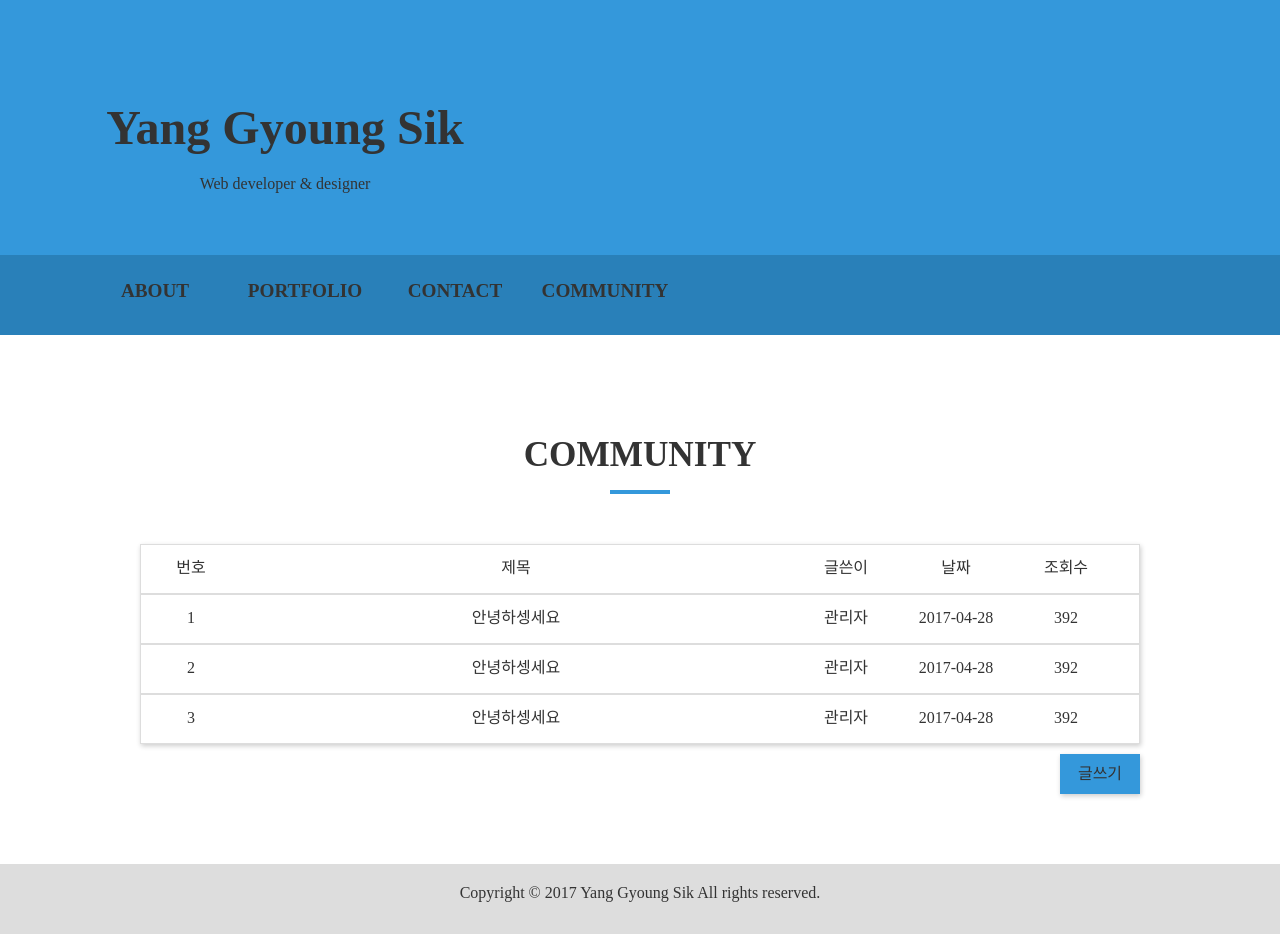
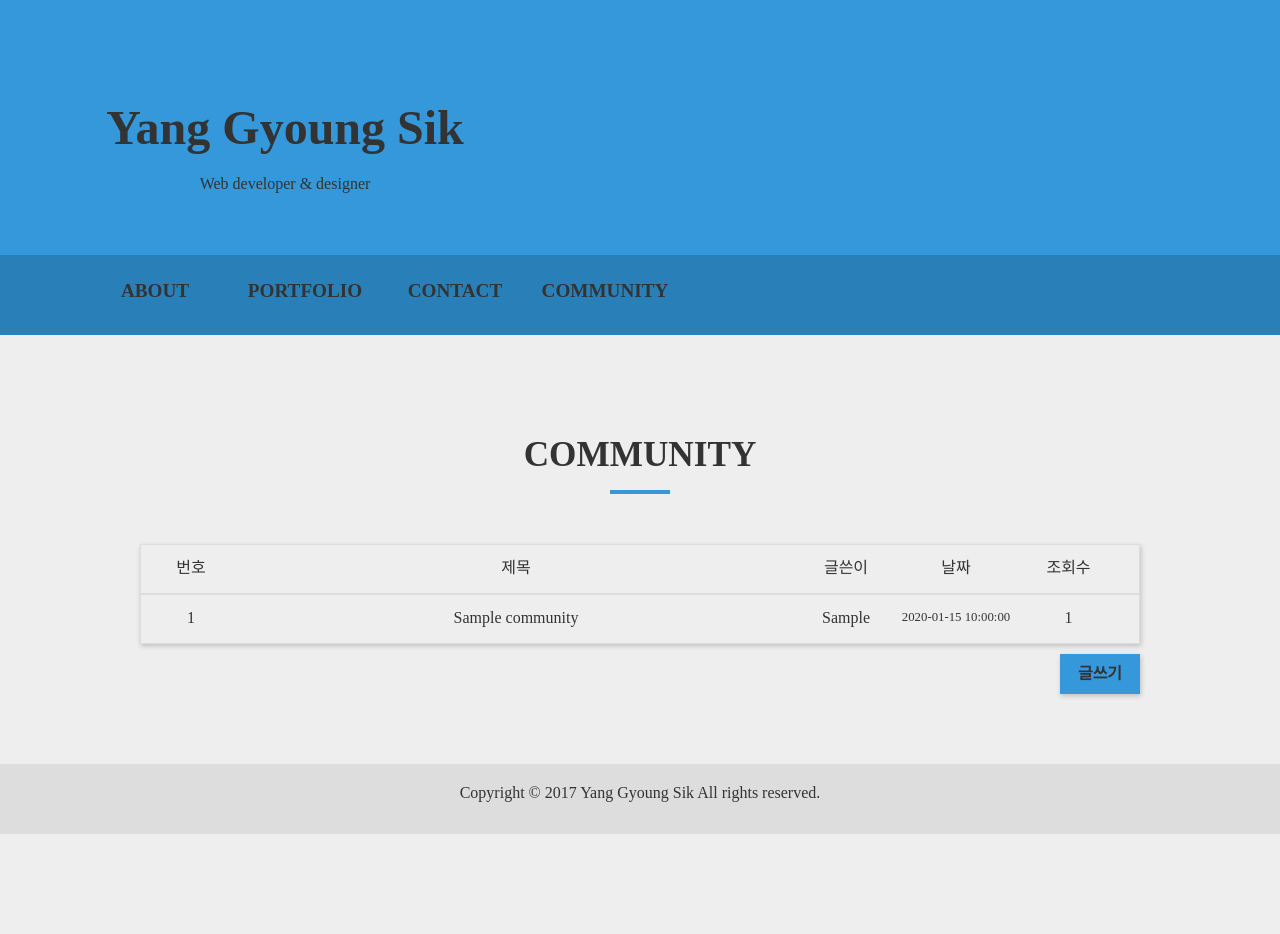
Before and after one commit to 990907yang/htdocs_portfolio, a PHP site: page / in a window 1280 px wide. After the commit the page ends 834 px from the top, so only its background shows below. Run offline with PHP 8.4, Linux system fonts and the light colour scheme; tables that the repository leaves empty or names only in its code hold one stand-in row (values such as "Sample post").

Commit message:
게시판 view 만들어야하는데......

```diff
--- a/index.php
+++ b/index.php
@@ -1,3 +1,10 @@
+<?php
+	include "./src/community/db.php";
+	$sql = "select * from community order by idx desc";
+	$se = $pdo->prepare($sql);
+	$se->execute();
+	$result = $se->fetchAll();
+ ?>
 <!DOCTYPE html>
 <html>
 <head>
@@ -21,6 +28,7 @@
 					<li class="menu on">PORTFOLIO</li>
 					<li class="menu">CONTACT</li>
 					<li class="menu">COMMUNITY</li>
+					<li class="menu" id="wr">WRITE</li>
 				</ul>
 			</div>
 		</header>
@@ -134,31 +142,37 @@
 						</ul>
 					</div>
 					<div class="tb_body">
+					<?php
+					foreach($result as $ro){
+					 ?>
 						<ul class="list">
-							<li class="number">1</li>
-							<li class="title"><a href="">안녕하셍세요</a></li>
-							<li class="writer">관리자</li>
-							<li class="date">2017-04-28</li>
-							<li class="count">392</li>
+							<li class="number"><?=$ro['idx']?></li>
+							<li class="title"><a href="./src/community/view/view.php?idx=<?=$ro['idx']?>"><?=$ro['title']?></a></li>
+							<li class="writer"><?=$ro['writer']?></li>
+							<li class="date"><?=$ro['date']?></li>
+							<li class="count"><?=$ro['count']?></li>
 						</ul>
-						<ul class="list">
-							<li class="number">2</li>
-							<li class="title"><a href="">안녕하셍세요</a></li>
-							<li class="writer">관리자</li>
-							<li class="date">2017-04-28</li>
-							<li class="count">392</li>
-						</ul>
-						<ul class="list">
-							<li class="number">3</li>
-							<li class="title"><a href="">안녕하셍세요</a></li>
-							<li class="writer">관리자</li>
-							<li class="date">2017-04-28</li>
-							<li class="count">392</li>
-						</ul>
+					<?php
+					}
+					 ?>
 					</div>
 				</div>
-
-				<a href="write.php">글쓰기</a>
+				<button class="wr_btn">글쓰기</button>
+			</div>
+		</section>
+		<section class="WRITE">
+			<div class="sec_tit">
+				<h2>글쓰기</h2>
+				<div class="underline"></div>
+			</div>
+			<div class="writing">
+				<form action="./src/community/function/write.php" method="post">
+					<input type="text" name="title" placeholder="제목" required>
+					<input type="text" name="writer" placeholder="작성자" required>
+					<textarea type="textarea" class="textaa" name="text" placeholder="내용을 입력하세요." required></textarea>
+					<button class="wr_btn">글쓰기</button>
+					<a href="index.php" class="wr_btn">취소</a>
+				</form>
 			</div>
 		</section>
 		<!-- footer -->
--- a/src/community/db.php
+++ b/src/community/db.php
@@ -1,6 +1,6 @@
 <?php
 	try {
-		$pdo = new PDO('mysql:host=localhost; dbname=yang; charset=utf8;','root','rhakdnj');
+		$pdo = new PDO('mysql:host=localhost; dbname=yang; charset=utf8;','root','');
 		$pdo->setAttribute(PDO::ATTR_ERRMODE,PDO::ERRMODE_EXCEPTION);
 		$pdo->setAttribute(PDO::ATTR_EMULATE_PREPARES,false);
 	}catch(PDOException $Exception){
--- a/src/css/style.css
+++ b/src/css/style.css
@@ -12,13 +12,14 @@
 a { text-decoration: none; color: #3498db; }
 li { list-style: none; }
 span { display: inline-block; }
-.ABOUT,.PORTFOLIO,.CONTACT,.COMMUNITY { display: none; }
+button { border: 0; }
+.ABOUT,.PORTFOLIO,.CONTACT,.COMMUNITY,.WRITE { display: none; }
 
 /*html,body*/
 html,body { width: 100%; height: 100%; }
 
 /*wrap*/
-#wrap { width: 100%; margin: 0 auto; }
+#wrap { width: 100%; margin: 0 auto; background: #eeeeee; }
 
 /*header*/
 #header { width: 100%; height: 335px; background: #3498db; }
@@ -30,6 +31,7 @@ html,body { width: 100%; height: 100%; }
 .nav { width: 100%; height: 80px; background: #2980b9; padding-left: 80px; margin-top: 155px; }
 .nav > ul li { float: left; width: 150px; height: 80px; font-weight: bold; font-size: 1.2em; text-align: center; padding-top: 25px; cursor: pointer; }
 .nav > ul li:hover { background: rgb(255,255,255); }
+.nav > ul li:nth-child(5) { display: none; }
 
 /*section*/
 section { width: 100%; }
@@ -63,29 +65,32 @@ section.on { display: block; }
 /*community*/
 .table { box-shadow: 1px 2px 5px 0px rgba(0,0,0,.2); }
 .board { width: 1000px; margin: 0 auto; margin-top: 50px; margin-bottom: 70px;}
-.board > a { color: #333; float: right; margin-top: 10px; width: 80px; height: 40px; text-align: center; line-height: 40px; background: #3498db; box-shadow: 1px 2px 5px 0px rgba(0,0,0,.2); }
-.board > a:hover { background: #ddd; }
+.wr_btn { color: #333; float: right; font-size: 1em; font-weight: bold; margin-top: 10px; width: 80px; height: 40px; text-align: center; line-height: 40px; background: #3498db; box-shadow: 1px 2px 5px 0px rgba(0,0,0,.2); cursor: pointer; }
+.wr_btn:hover { background: #ddd; }
 
-.tb_head { border: 1px solid #ddd; height: 50px; line-height: 45px; }
-.tb_head ul li { float: left; text-align: center; }
-.tb_head ul li:nth-child(1) { width: 100px; }
-.tb_head ul li:nth-child(2) { width: 550px; }
-.tb_head ul li:nth-child(3) { width: 110px; }
-.tb_head ul li:nth-child(4) { width: 110px; }
-.tb_head ul li:nth-child(5) { width: 110px; }
-
-.list { border: 1px solid #ddd; height: 50px; line-height: 45px; }
+.table ul { border: 1px solid #ddd; height: 50px; line-height: 45px; }
 .list:hover { background: #ddd; }
 
-.list li { float: left; text-align: center; }
-.list li:nth-child(1) { width: 100px; }
-.list li:nth-child(2) { width: 550px; }
-.list li:nth-child(3) { width: 110px; }
-.list li:nth-child(4) { width: 110px; }
-.list li:nth-child(5) { width: 110px; }
+.table li { float: left; text-align: center; }
+.table ul li:nth-child(1) { width: 100px; }
+.table ul li:nth-child(2) { width: 500px; margin: 0 25px; }
+.table ul li:nth-child(3) { width: 110px; }
+.table ul li:nth-child(4) { width: 110px; }
+.table ul li:nth-child(5) { width: 115px; }
 
+
+.title,.date,.writer { overflow: hidden; text-overflow: ellipsis; white-space: nowrap; }
 .title a { color: #333; }
 .title a:hover { text-decoration: underline; }
+.date { font-size: 0.8em; }
+
+/*write*/
+.writing { width: 1000px; background: #fff; height: 400px; border: 1px solid #ddd; border-radius: 10px; margin: 0 auto; margin-top: 50px; margin-bottom: 70px;}
+.writing > form input { border: 1px solid #ddd; border-radius: 4px; }
+.writing > form input:nth-child(1) { width: 680px; height: 40px; margin: 10px }
+.writing > form input:nth-child(2) { width: 280px; height: 40px; margin: 10px 0px; }
+.textaa { width: 975px; height: 315px; margin: 10px 10px; border: 1px solid #ddd; border-radius: 3px; margin-bottom: 15px; }
+
 /*footer*/
 #footer { width: 100%; height: 70px; background: #ddd; }
 #footer p { text-align: center; padding-top: 20px; }
--- a/src/js/app.js
+++ b/src/js/app.js
@@ -6,3 +6,6 @@ $(".menu").click(function(){
 	$(this).addClass("on");
 	$("."+t).addClass("on");
 });
+$(".wr_btn").click(function(){
+	$("#wr").click();
+});
```
Also changed, not shown: src/community/function/write.php (added, +9 -0 lines), src/community/view/view.php (added), sub/kccgolf/write.php (line endings or trailing spaces).
